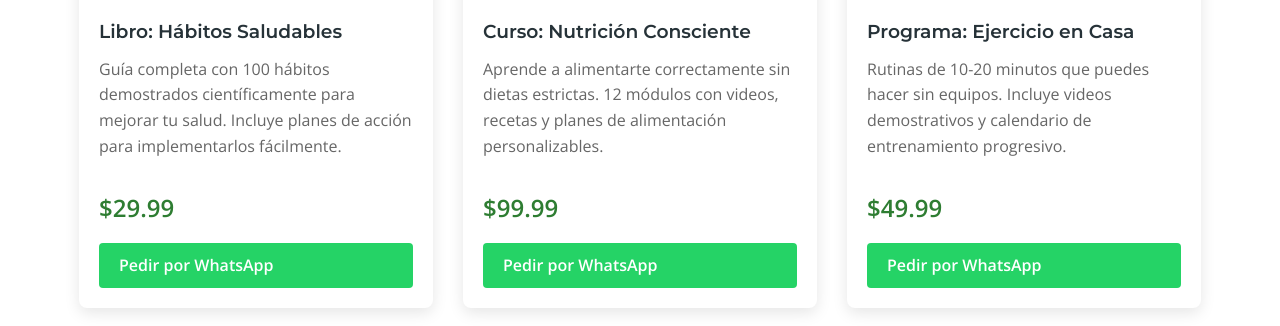
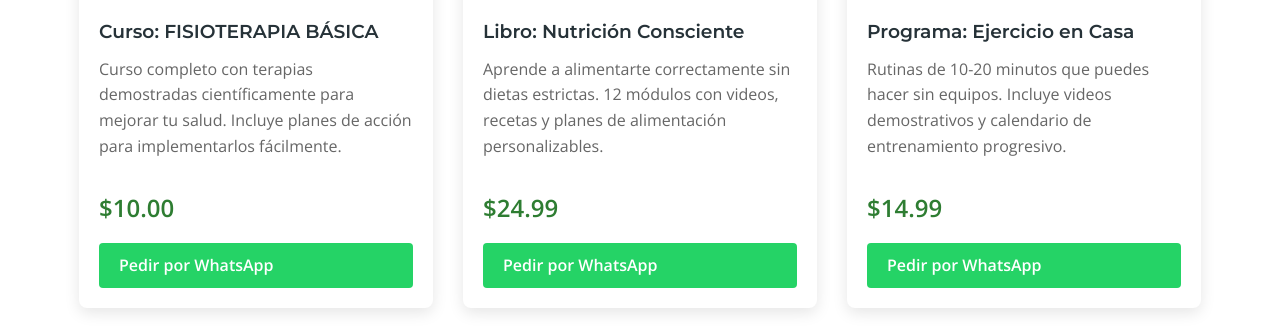
Before and after one commit to juanelsonic/por-tu-salud, a plain HTML site: page index.html in a window 1280 px wide. Shown: the part 1844-2170 px from the top of the page. Drawn offline with nearby package versions, Linux system fonts and the light colour scheme.

Commit message:
Update index.html

```diff
--- a/index.html
+++ b/index.html
@@ -558,7 +558,7 @@
         <div class="container">
             <div class="about-content">
                 <h2>Sobre Por tu SALUD</h2>
-                <p>Por tu SALUD nació en 2020 con la misión de hacer accesible la información de calidad sobre bienestar personal. Nuestro equipo de expertos en nutrición, fitness y salud mental trabaja para brindarte los mejores consejos.</p>
+                <p>Por tu SALUD nació en 2023 con la misión de hacer accesible la información de calidad sobre bienestar personal. Nuestro equipo de expertos en nutrición, fitness y salud mental trabaja para brindarte los mejores consejos.</p>
                 <p>Creemos que pequeños cambios pueden generar grandes diferencias en tu calidad de vida. Por eso nos enfocamos en consejos prácticos que realmente puedes implementar en tu día a día.</p>
 
                 <div class="video-container">
@@ -580,9 +580,9 @@
                         <img src="https://images.unsplash.com/photo-1544947950-fa07a98d237f?ixlib=rb-1.2.1&auto=format&fit=crop&w=800&q=80" alt="Libro Hábitos Saludables">
                     </div>
                     <div class="product-content">
-                        <h3>Libro: Hábitos Saludables</h3>
-                        <p>Guía completa con 100 hábitos demostrados científicamente para mejorar tu salud. Incluye planes de acción para implementarlos fácilmente.</p>
-                        <div class="product-price">$29.99</div>
+                        <h3>Curso: FISIOTERAPIA BÁSICA </h3>
+                        <p>Curso completo con terapias demostradas científicamente para mejorar tu salud. Incluye planes de acción para implementarlos fácilmente.</p>
+                        <div class="product-price">$10.00</div>
                         <a href="https://wa.me/593969227681" class="btn btn-whatsapp">Pedir por WhatsApp</a>
                     </div>
                 </div>
@@ -592,9 +592,9 @@
                         <img src="https://images.unsplash.com/photo-1505576399279-565b52d4ac71?ixlib=rb-1.2.1&auto=format&fit=crop&w=800&q=80" alt="Curso Online de Nutrición">
                     </div>
                     <div class="product-content">
-                        <h3>Curso: Nutrición Consciente</h3>
+                        <h3>Libro: Nutrición Consciente</h3>
                         <p>Aprende a alimentarte correctamente sin dietas estrictas. 12 módulos con videos, recetas y planes de alimentación personalizables.</p>
-                        <div class="product-price">$99.99</div>
+                        <div class="product-price">$24.99</div>
                         <a href="https://wa.me/593969227681" class="btn btn-whatsapp">Pedir por WhatsApp</a>
                     </div>
                 </div>
@@ -606,7 +606,7 @@
                     <div class="product-content">
                         <h3>Programa: Ejercicio en Casa</h3>
                         <p>Rutinas de 10-20 minutos que puedes hacer sin equipos. Incluye videos demostrativos y calendario de entrenamiento progresivo.</p>
-                        <div class="product-price">$49.99</div>
+                        <div class="product-price">$14.99</div>
                         <a href="https://wa.me/593969227681" class="btn btn-whatsapp">Pedir por WhatsApp</a>
                     </div>
                 </div>
```
